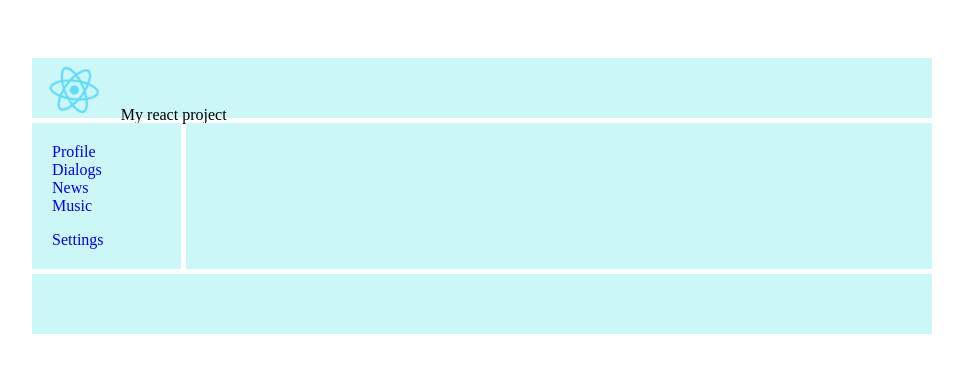
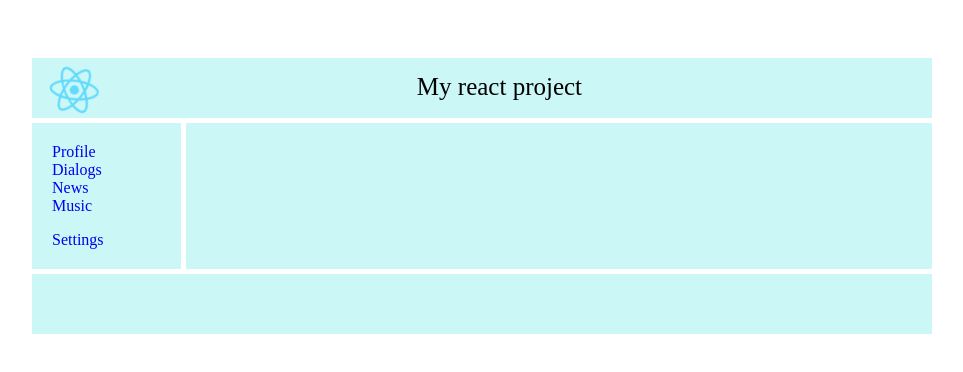
Before and after one commit to Viktor9Ivanov/my-react-project, a React (Create React App) app: page / in a window 1280 px wide. Shown: the top 372 px of the page, without its empty margins (158-1121 px from the left). Built offline with nearby package versions, Linux system fonts and the light colour scheme.

Commit message:
header repair

```diff
--- a/src/components/Header/Header.jsx
+++ b/src/components/Header/Header.jsx
@@ -1,16 +1,14 @@
 import React from 'react'
 import logo from './logo.svg'
 import classes from './Header.module.css'
+
 const Header = () => {
     return (
-        // <div>
         <header className={classes.header}>
             <img src={logo} alt="logo" />
-            {/* <img src = 'https://d2eip9sf3oo6c2.cloudfront.net/tags/images/000/000/026/full/react.png' alt='Heder images' /> */}
-            <a className={classes}>  My react project</a>
+            <span />
         </header>
-        // </div>
-
     )
 }
+
 export default Header
```
